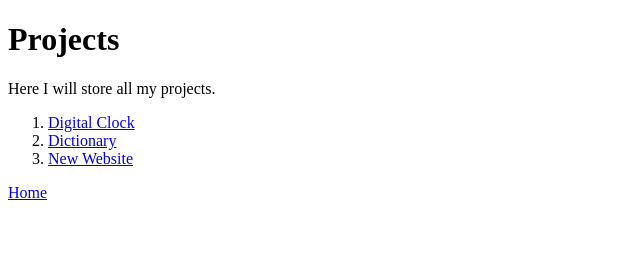
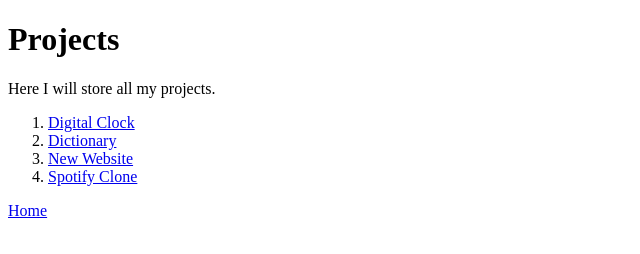
Before and after one commit to muddasarnazaransari/Porfolio-Website, a plain HTML site: page Projects/projects.html in a window 1280 px wide. Shown: the whole page, without its empty margins (0-640 px from the left). Drawn offline with Linux system fonts and the light colour scheme.

Commit message:
Added spotify clone to projects.html

```diff
--- a/Projects/projects.html
+++ b/Projects/projects.html
@@ -12,6 +12,7 @@
         <li><a href="Digital Clock/digitalClock.html">Digital Clock</a></li>
         <li><a href="Dictionary/dictionary.html">Dictionary</a></li>
         <li><a href="Muddasar/index.html">New Website</a></li>
+        <li><a href="Spotify Clone/index.html">Spotify Clone</a></li>
     </ol>
 
     <footer>
```
